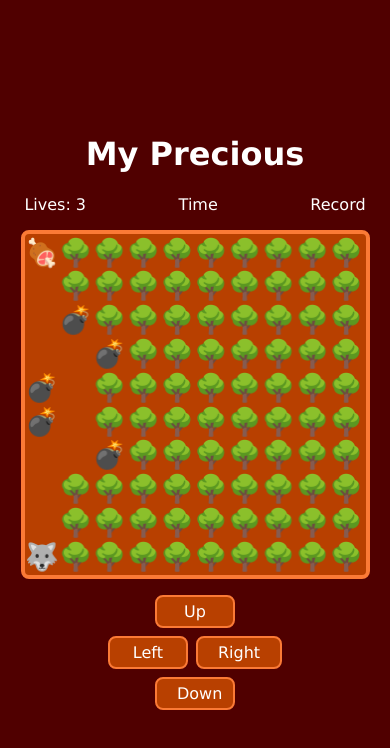
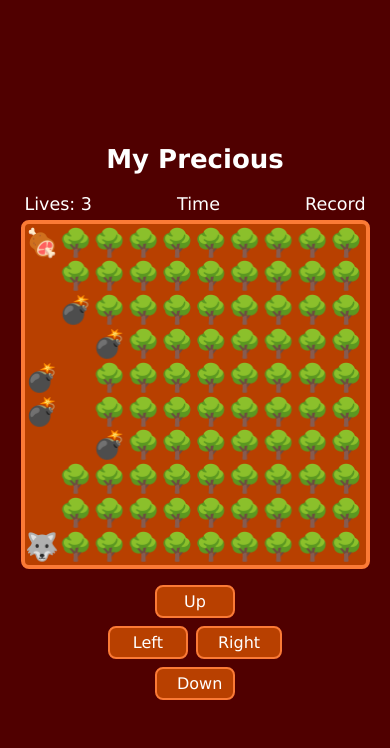
Before and after one commit to leonardo-collazo/my-precious, a plain HTML site: page index.html in a window 390 px wide. Drawn offline with Linux system fonts and the light colour scheme.

Commit message:
New variables and some changes for a better design

```diff
--- a/css/mobile.css
+++ b/css/mobile.css
@@ -3,6 +3,8 @@
 	--primary-color: #500000;
 	--secondary-color: #b84000;
 	--tertiary-color: #fb7a36;
+	--sm-font: 12rem;
+	--md-font: 16rem;
 }
 
 * {
@@ -17,7 +19,7 @@ html {
 
 body {
 	font-family: Verdana, Geneva, Tahoma, sans-serif;
-	font-size: 16rem;
+	font-size: var(--md-font);
 	color: white;
 	background-color: var(--primary-color);
 }
@@ -28,7 +30,6 @@ body {
 	justify-content: center;
 	align-items: center;
 	flex-direction: column;
-	gap: 16px;
 	width: 100vw;
 	height: 100vh;
 }
@@ -36,13 +37,23 @@ body {
 /* HUD */
 .hud__game-title {
 	text-align: center;
-	font-size: 32rem;
+	font-size: clamp(26rem, 6vw, 34rem);
 }
 
 .hud__game-info {
 	display: flex;
 	justify-content: space-between;
-	margin-top: 22px;
+	align-items: end;
+	margin-top: 20px;
+}
+
+.hud__game-info #lives {
+	font-size: clamp(var(--sm-font), 4.5vw, 26rem);
+}
+
+.hud__game-info #time,
+.hud__game-info #record {
+	font-size: clamp(var(--sm-font), 4.5vw, 22rem);
 }
 
 /* Canvas */
@@ -50,6 +61,7 @@ canvas {
 	background-color: var(--secondary-color);
 	border: 4px solid var(--tertiary-color);
 	border-radius: 8px;
+	margin-top: 6px;
 }
 
 /* Buttons */
@@ -59,6 +71,7 @@ canvas {
 	justify-content: center;
 	align-items: center;
 	gap: 8px;
+	margin-top: 16px;
 }
 
 .control-button {
```
